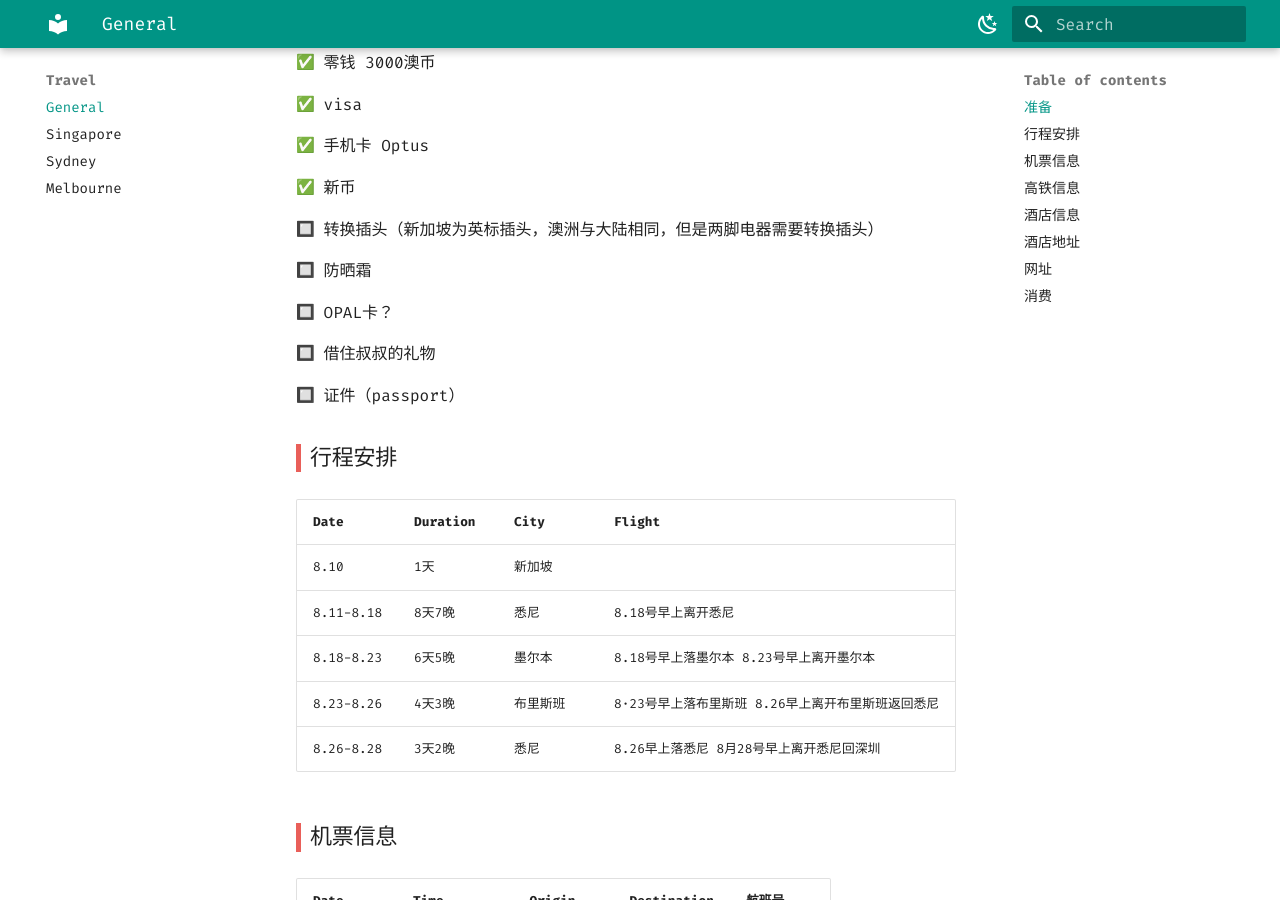
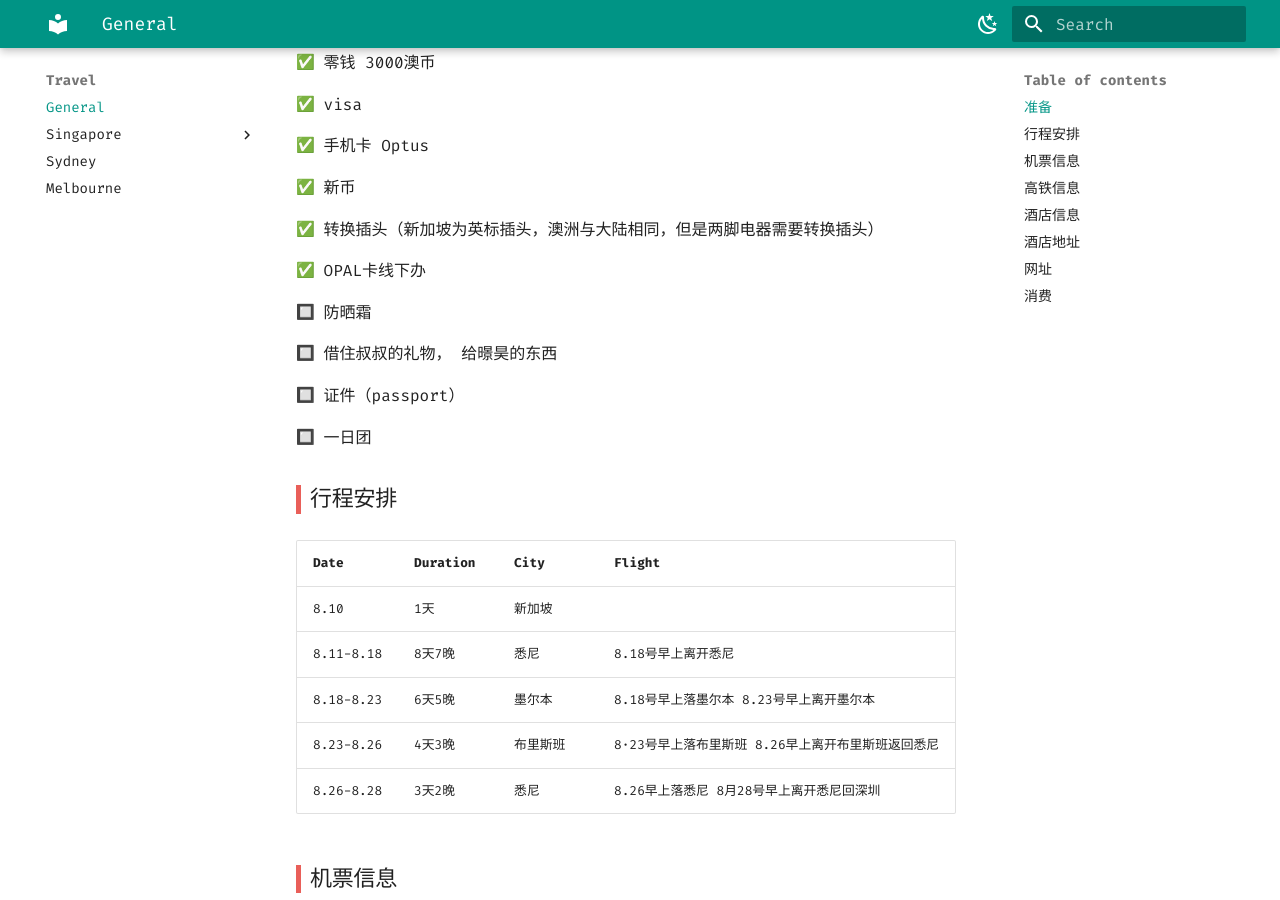
Before and after one commit to yan000000000/touring, an MkDocs documentation site: the page built from docs/general.md, in a window 1280 px wide and 900 px high, scrolled down 333 px. Built offline with MkDocs 1.6.1 and Material for MkDocs 9.7.7, drawn with Linux system fonts in a browser that asks for light colours; emoji names are drawn with the system emoji font.

```diff
--- a/docs/general.md
+++ b/docs/general.md
@@ -8,15 +8,17 @@
 
 :white_check_mark: 新币
 
-:black_square_button: 转换插头（新加坡为英标插头，澳洲与大陆相同，但是两脚电器需要转换插头）
+:white_check_mark: 转换插头（新加坡为英标插头，澳洲与大陆相同，但是两脚电器需要转换插头）
+
+:white_check_mark: OPAL卡线下办
 
 :black_square_button: 防晒霜
 
-:black_square_button: OPAL卡？
-
-:black_square_button: 借住叔叔的礼物
+:black_square_button: 借住叔叔的礼物， 给暻昊的东西
 
 :black_square_button: 证件（passport）
+
+:black_square_button: 一日团
 
 
 
--- a/mkdocs.yml
+++ b/mkdocs.yml
@@ -8,7 +8,9 @@ nav:
     - 'Author': about.md
   - Travel:
     - 'General': general.md
-    - 'Singapore': singapore.md
+    - 'Singapore':
+      - 'general': singapore.md
+      - 'food': food.md
     - 'Sydney': sydney.md
     - 'Melbourne': melbourne.md
 
@@ -86,6 +88,8 @@ theme:
     # - toc.integrate
     - toc.fold
 
+hide:
+  - navigation
 
   # ================ markdown设置 ================
 
```
Also changed, not shown: docs/singapore.md (+1 -1 lines), docs/food.md (added).
